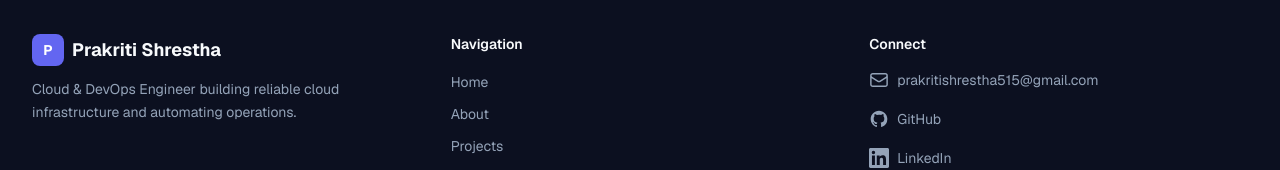
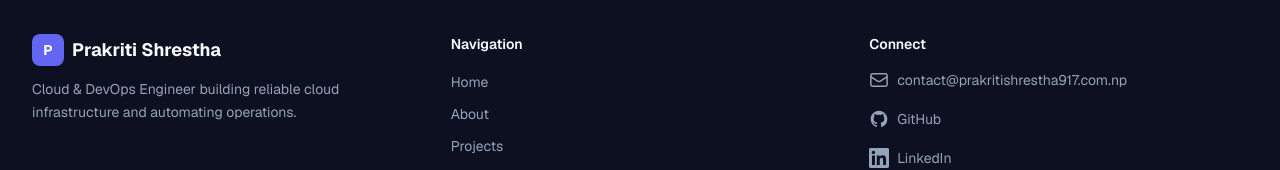
Before and after one commit to prakriti515/prakriti-portfolio, a Next.js app: page /about in a window 1280 px wide. Shown: the part 7195-7365 px from the top of the page. Built offline with nearby package versions, Linux system fonts and the light colour scheme.

Commit message:
Updated email address

```diff
--- a/data/resume.ts
+++ b/data/resume.ts
@@ -101,7 +101,7 @@ export const resumeData = {
       title: "DevOps Engineer",
       company: "IronRim, LLC",
       location: "Columbus, OH (Remote)",
-      period: "Jan 2024",
+      period: "Jan 2024 - Jan 2025",
       responsibilities: [
         "Built and optimized CI/CD pipelines using Jenkins and GitHub Actions to automate build, test, and deployment workflows.",
         "Assisted in optimizing development environments and improving deployment reliability through automation.",
--- a/data/site.ts
+++ b/data/site.ts
@@ -9,7 +9,7 @@
 export const siteConfig = {
   name: "Prakriti Shrestha",
   title: "Cloud & DevOps Engineer", // e.g. Platform Engineer | SRE | DevSecOps Engineer
-  email: "prakritishrestha515@gmail.com",
+  email: "contact@prakritishrestha917.com.np",
   location: "Koteshwor, Kathmandu",
   resumeUrl: "/resume.pdf", // add public/resume.pdf
   profileImage: "/images/profilephoto.png",
@@ -32,7 +32,7 @@ export const siteConfig = {
     ],
     stats: [
       {
-        value: "1+",
+        value: "2+",
         label: "Years in Infrastructure / DevOps",
       },
       {
```
